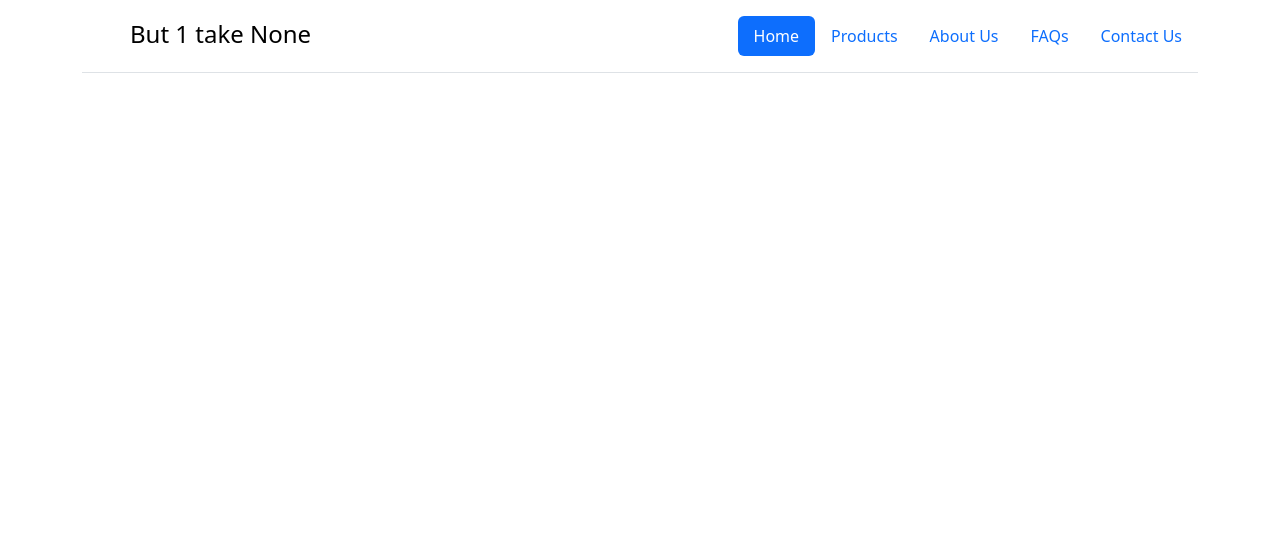
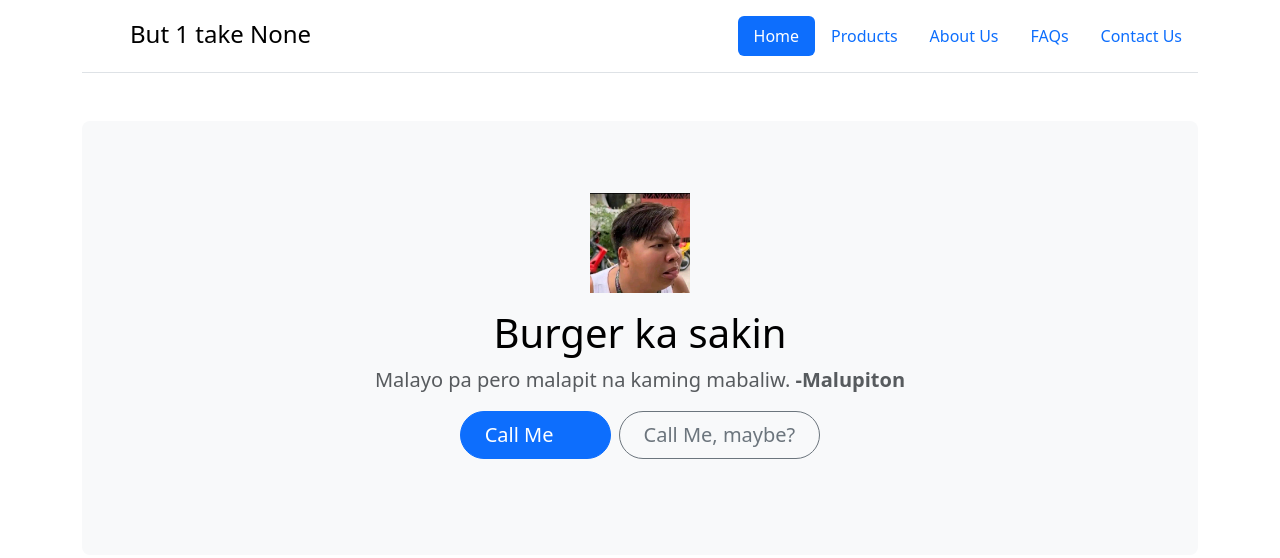
Before and after one commit to baderajennyson/baderajennyson.github.io, a plain HTML site: page index.html in a window 1280 px wide. Drawn offline with Linux system fonts and the light colour scheme.

Commit message:
nav1 img

```diff
--- a/index.html
+++ b/index.html
@@ -37,6 +37,27 @@
         </ul>
       </header>
     </div>
+
+    <div class="container my-5">
+      <div class="p-5 text-center bg-body-tertiary rounded-3">
+        <img src="assets/img/malupitonbleh.jpg" alt="Featured content" class="mt-4 mb-3" width="100" height="100">
+        <h1 class="text-body-emphasis">Burger ka sakin</h1>
+        <p class="col-lg-8 mx-auto fs-5 text-muted">
+          Malayo pa pero malapit na kaming mabaliw. <b>-Malupiton</b>
+        </p>
+        <div class="d-inline-flex gap-2 mb-5">
+          <button class="d-inline-flex align-items-center btn btn-primary btn-lg px-4 rounded-pill" type="button">
+            Call Me
+            <svg class="bi ms-2" width="24" height="24" aria-hidden="true">
+              <use xlink:href="#arrow-right-short"></use>
+            </svg>
+          </button>
+          <button class="btn btn-outline-secondary btn-lg px-4 rounded-pill" type="button">
+          Call Me, maybe?
+          </button>
+        </div>
+      </div>
+    </div>
     <script src="js/bootstrap.bundle.min.js"></script>
     <script src="js/script.js"></script>
   </body>
```
